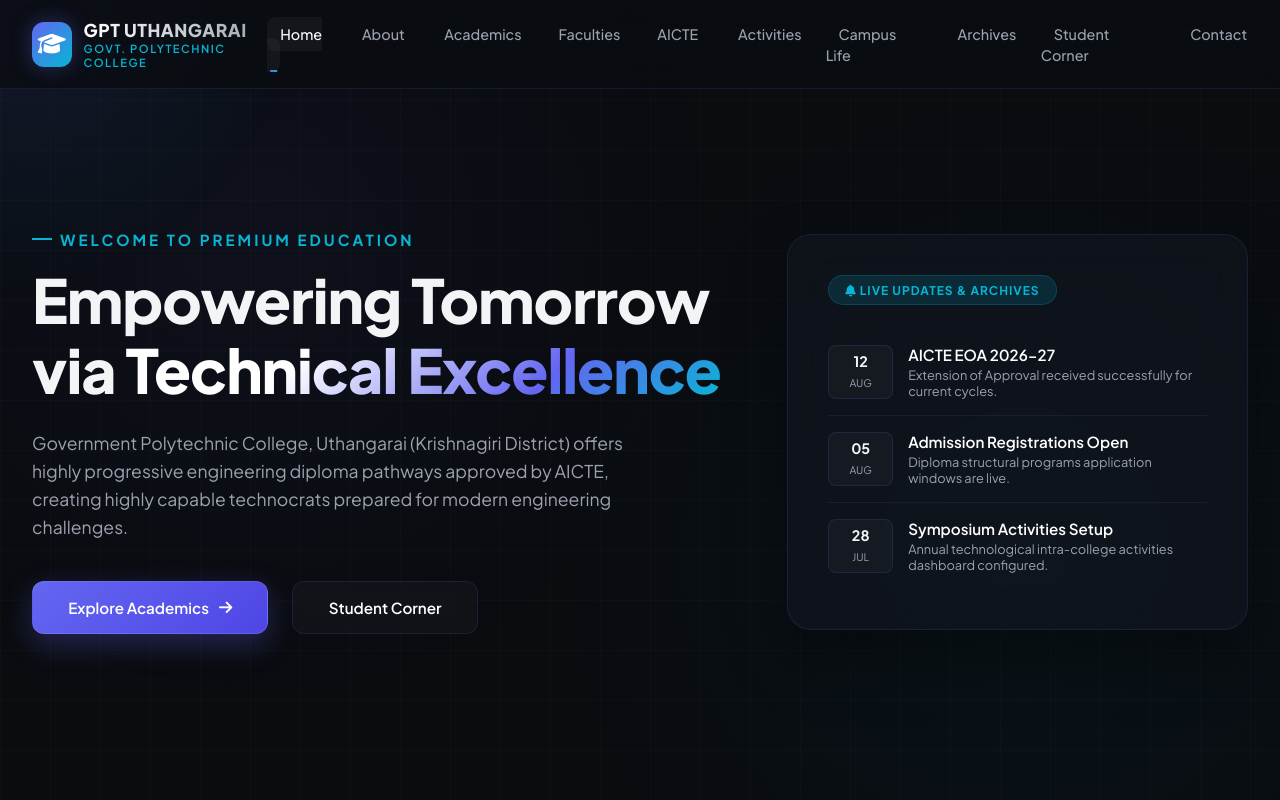
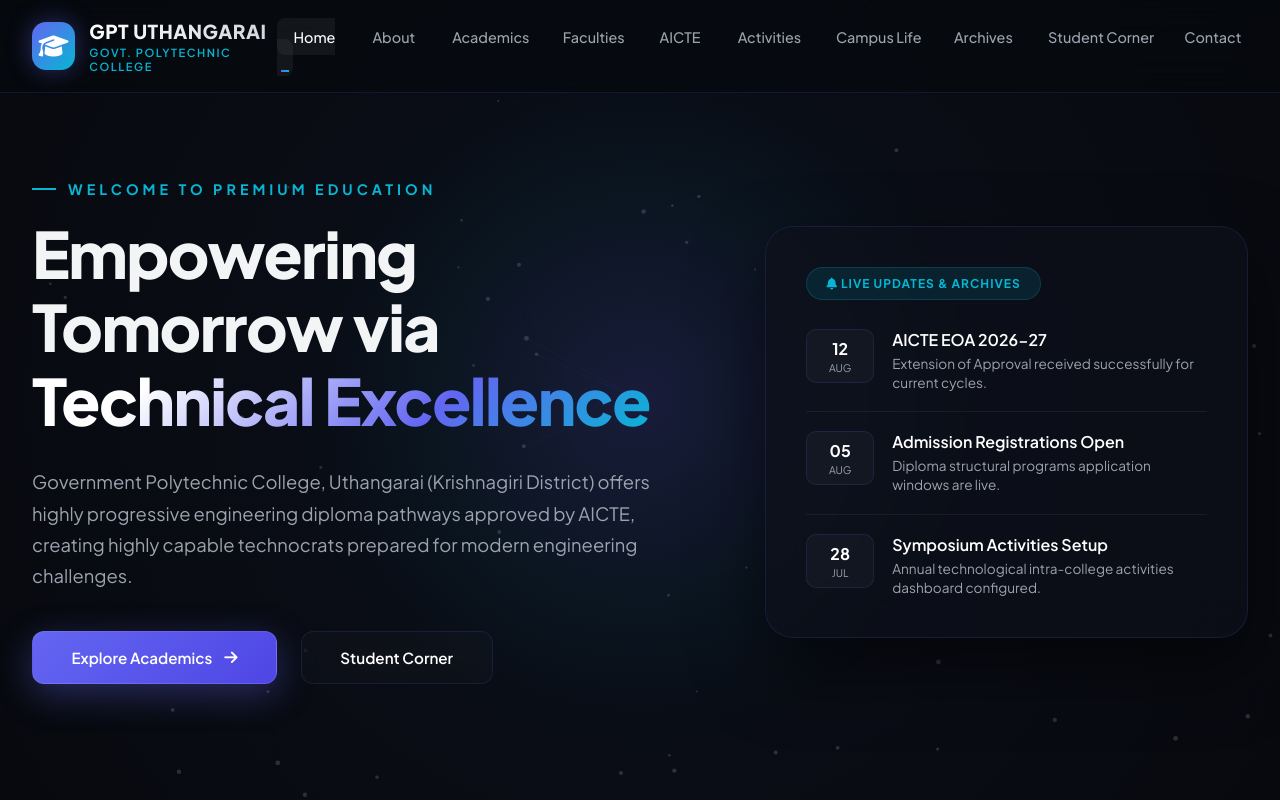
Before and after one commit to thruxx29-create/college-website, a plain HTML site: page index.html in a window 1280 px wide. Shown: the top 800 px of the page. Drawn offline with Linux system fonts and the light colour scheme.

Commit message:
Update index.html

```diff
--- a/index.html
+++ b/index.html
@@ -6,16 +6,16 @@
     <title>Government Polytechnic College, Uthangarai</title>
     <link href="https://fonts.googleapis.com/css2?family=Plus+Jakarta+Sans:wght@300;400;500;600;700;800&display=swap" rel="stylesheet">
     <link rel="stylesheet" href="https://cdnjs.cloudflare.com/ajax/libs/font-awesome/6.4.0/css/all.min.css">
-
     <style>
     /* --- DESIGN SYSTEM & CSS VARIABLES --- */
     :root {
-            --bg-dark: #0a0c10;
-            --bg-card: rgba(18, 22, 32, 0.65);
+        --bg-dark: #07090e;
+        --bg-card: rgba(13, 17, 26, 0.7);
         --border-glow: rgba(99, 102, 241, 0.15);
         --primary: #6366f1; /* Royal Indigo */
-            --primary-glow: rgba(99, 102, 241, 0.35);
+        --primary-glow: rgba(99, 102, 241, 0.4);
         --secondary: #06b6d4; /* Cyber Cyan */
+        --secondary-glow: rgba(6, 182, 212, 0.3);
         --text-main: #f3f4f6;
         --text-muted: #9ca3af;
         --font-main: 'Plus Jakarta Sans', sans-serif;
@@ -38,45 +38,31 @@
         position: relative;
     }
 
-        /* --- HIGH-LEVEL INTERACTIVE MOUSE BACKGROUND --- */
-        .bg-canvas {
+    /* --- ADVANCED BACKGROUND CANVAS --- */
+    #bgCanvas {
         position: fixed;
         top: 0;
         left: 0;
         width: 100vw;
         height: 100vh;
         z-index: -2;
-            background:
-                radial-gradient(circle at 20% 30%, rgba(99, 102, 241, 0.05) 0%, transparent 40%),
-                radial-gradient(circle at 80% 70%, rgba(6, 182, 212, 0.05) 0%, transparent 40%);
-        }
-
-        /* Animated Grid Overlay */
-        .bg-grid {
-            position: fixed;
-            top: 0;
-            left: 0;
-            width: 100%;
-            height: 100%;
-            background-image:
-                linear-gradient(rgba(255, 255, 255, 0.02) 1px, transparent 1px),
-                linear-gradient(90deg, rgba(255, 255, 255, 0.02) 1px, transparent 1px);
-            background-size: 50px 50px;
-            z-index: -1;
-            pointer-events: none;
+        background: radial-gradient(circle at 50% 50%, #0c101b 0%, var(--bg-dark) 100%);
     }
 
     /* Interactive Mouse Glow Element */
     .mouse-glow {
         position: fixed;
-            width: 600px;
-            height: 600px;
-            background: radial-gradient(circle, rgba(99, 102, 241, 0.12) 0%, rgba(6, 182, 212, 0.03) 50%, transparent 70%);
+        width: 700px;
+        height: 700px;
+        background: radial-gradient(circle, rgba(99, 102, 241, 0.15) 0%, rgba(6, 182, 212, 0.04) 45%, transparent 70%);
         border-radius: 50%;
         pointer-events: none;
         z-index: -1;
+        left: 0;
+        top: 0;
         transform: translate(-50%, -50%);
-            transition: transform 0.1s ease-out;
+        will-change: transform;
+        transition: transform 0.15s cubic-bezier(0.25, 1, 0.5, 1);
     }
 
     /* --- GLASSMORPHISM HEADER & NAVIGATION --- */
@@ -86,9 +72,9 @@
         left: 0;
         width: 100%;
         z-index: 1000;
-            background: rgba(10, 12, 16, 0.75);
-            backdrop-filter: blur(16px);
-            -webkit-backdrop-filter: blur(16px);
+        background: rgba(7, 9, 14, 0.7);
+        backdrop-filter: blur(20px);
+        -webkit-backdrop-filter: blur(20px);
         border-bottom: 1px solid var(--border-glow);
     }
 
@@ -104,27 +90,27 @@
     .logo-block {
         display: flex;
         align-items: center;
-            gap: 12px;
+        gap: 14px;
     }
 
     .logo-icon {
-            width: 45px;
-            height: 45px;
+        width: 48px;
+        height: 48px;
         background: linear-gradient(135deg, var(--primary), var(--secondary));
-            border-radius: 12px;
+        border-radius: 14px;
         display: flex;
         align-items: center;
         justify-content: center;
-            font-size: 1.4rem;
+        font-size: 1.5rem;
         color: #fff;
-            box-shadow: 0 0 20px var(--primary-glow);
+        box-shadow: 0 0 25px var(--primary-glow);
     }
 
     .logo-text h1 {
-            font-size: 1.1rem;
+        font-size: 1.2rem;
         font-weight: 800;
         letter-spacing: 0.5px;
-            background: linear-gradient(to right, #fff, var(--text-muted));
+        background: linear-gradient(to right, #fff, #d1d5db);
         -webkit-background-clip: text;
         -webkit-text-fill-color: transparent;
     }
@@ -135,13 +121,14 @@
         text-transform: uppercase;
         letter-spacing: 1.5px;
         font-weight: 600;
+        margin-top: 2px;
     }
 
-        /* Responsive Navigation Menu */
+    /* Navigation Menu */
     .nav-menu {
         display: flex;
         list-style: none;
-            gap: 1.5rem;
+        gap: 0.8rem;
     }
 
     .nav-link {
@@ -150,20 +137,20 @@
         font-size: 0.9rem;
         font-weight: 500;
         transition: var(--transition);
-            padding: 0.5rem 0.8rem;
+        padding: 0.6rem 1rem;
         border-radius: 8px;
         position: relative;
     }
 
     .nav-link:hover, .nav-link.active {
         color: #fff;
-            background: rgba(255, 255, 255, 0.04);
+        background: rgba(255, 255, 255, 0.05);
     }
 
     .nav-link::after {
         content: '';
         position: absolute;
-            bottom: 0;
+        bottom: 4px;
         left: 50%;
         width: 0;
         height: 2px;
@@ -173,10 +160,10 @@
     }
 
     .nav-link:hover::after, .nav-link.active::after {
-            width: 60%;
+        width: 50%;
     }
 
-        /* --- HERO HERO SECTION --- */
+    /* --- HERO SECTION --- */
     .hero {
         min-height: 100vh;
         display: flex;
@@ -188,61 +175,61 @@
 
     .hero-grid {
         display: grid;
-            grid-template-columns: 1.2fr 0.8fr;
-            gap: 4rem;
+        grid-template-columns: 1.15fr 0.85fr;
+        gap: 5rem;
         align-items: center;
     }
 
     .hero-content h2 {
-            font-size: 0.95rem;
+        font-size: 0.9rem;
         text-transform: uppercase;
-            letter-spacing: 3px;
+        letter-spacing: 4px;
         color: var(--secondary);
-            margin-bottom: 1rem;
+        margin-bottom: 1.2rem;
         font-weight: 700;
         display: flex;
         align-items: center;
-            gap: 8px;
+        gap: 12px;
     }
 
     .hero-content h2::before {
         content: '';
-            width: 20px;
+        width: 24px;
         height: 2px;
         background: var(--secondary);
         display: inline-block;
     }
 
     .hero-content h1 {
-            font-size: 3.8rem;
+        font-size: 4rem;
         line-height: 1.15;
         font-weight: 800;
-            margin-bottom: 1.5rem;
-            letter-spacing: -1px;
+        margin-bottom: 1.8rem;
+        letter-spacing: -1.5px;
     }
 
     .hero-content h1 span {
-            background: linear-gradient(135deg, #fff 30%, var(--primary) 70%, var(--secondary));
+        background: linear-gradient(135deg, #fff 20%, var(--primary) 65%, var(--secondary));
         -webkit-background-clip: text;
         -webkit-text-fill-color: transparent;
     }
 
     .hero-content p {
         color: var(--text-muted);
-            font-size: 1.1rem;
-            line-height: 1.6;
+        font-size: 1.15rem;
+        line-height: 1.7;
         margin-bottom: 2.5rem;
-            max-width: 600px;
+        max-width: 620px;
     }
 
-        /* Interactive Buttons */
+    /* Buttons */
     .btn-group {
         display: flex;
         gap: 1.5rem;
     }
 
     .btn {
-            padding: 1rem 2.2rem;
+        padding: 1rem 2.4rem;
         border-radius: 12px;
         font-size: 0.95rem;
         font-weight: 600;
@@ -251,35 +238,35 @@
         cursor: pointer;
         display: inline-flex;
         align-items: center;
-            gap: 10px;
+        gap: 12px;
     }
 
     .btn-primary {
         background: linear-gradient(135deg, var(--primary), #4f46e5);
         color: #fff;
-            box-shadow: 0 10px 30px rgba(99, 102, 241, 0.3);
+        box-shadow: 0 10px 35px rgba(99, 102, 241, 0.35);
         border: 1px solid rgba(255, 255, 255, 0.1);
     }
 
     .btn-primary:hover {
-            transform: translateY(-3px);
-            box-shadow: 0 15px 35px rgba(99, 102, 241, 0.5);
+        transform: translateY(-4px);
+        box-shadow: 0 15px 40px rgba(99, 102, 241, 0.55);
     }
 
     .btn-secondary {
-            background: rgba(255, 255, 255, 0.03);
+        background: rgba(255, 255, 255, 0.02);
         color: #fff;
         border: 1px solid var(--border-glow);
         backdrop-filter: blur(10px);
     }
 
     .btn-secondary:hover {
-            background: rgba(255, 255, 255, 0.08);
-            border-color: rgba(255, 255, 255, 0.3);
-            transform: translateY(-3px);
+        background: rgba(255, 255, 255, 0.06);
+        border-color: rgba(255, 255, 255, 0.25);
+        transform: translateY(-4px);
     }
 
-        /* Interactive Visual Dashboard Widget */
+    /* Visual Dashboard Widget */
     .hero-graphic {
         position: relative;
     }
@@ -287,31 +274,32 @@
     .glass-card {
         background: var(--bg-card);
         border: 1px solid var(--border-glow);
-            backdrop-filter: blur(20px);
-            -webkit-backdrop-filter: blur(20px);
-            border-radius: 24px;
+        backdrop-filter: blur(24px);
+        -webkit-backdrop-filter: blur(24px);
+        border-radius: 28px;
         padding: 2.5rem;
         position: relative;
-            box-shadow: 0 30px 60px rgba(0, 0, 0, 0.4);
+        box-shadow: 0 30px 70px rgba(0, 0, 0, 0.5);
         transition: var(--transition);
     }
 
     .glass-card:hover {
-            border-color: rgba(99, 102, 241, 0.3);
-            transform: scale(1.02) rotate(1deg);
+        border-color: rgba(99, 102, 241, 0.35);
+        transform: scale(1.03) translateY(-5px);
+        box-shadow: 0 35px 80px rgba(99, 102, 241, 0.15);
     }
 
     .notice-badge {
-            background: rgba(6, 182, 212, 0.15);
+        background: rgba(6, 182, 212, 0.12);
         color: var(--secondary);
-            padding: 0.4rem 1rem;
+        padding: 0.5rem 1.2rem;
         border-radius: 50px;
         font-size: 0.75rem;
         font-weight: 700;
         letter-spacing: 1px;
         text-transform: uppercase;
         display: inline-block;
-            margin-bottom: 1.5rem;
+        margin-bottom: 1.8rem;
         border: 1px solid rgba(6, 182, 212, 0.2);
     }
 
@@ -320,58 +308,73 @@
     }
 
     .notice-item {
-            padding: 1rem 0;
-            border-bottom: 1px solid rgba(255, 255, 255, 0.05);
+        padding: 1.2rem 0;
+        border-bottom: 1px solid rgba(255, 255, 255, 0.06);
         display: flex;
-            gap: 15px;
+        gap: 18px;
         align-items: flex-start;
+        transition: var(--transition);
+    }
+
+    .notice-item:hover {
+        transform: translateX(5px);
     }
 
     .notice-item:last-child {
         border-bottom: none;
+        padding-bottom: 0;
+    }
+
+    .notice-item:first-child {
+        padding-top: 0;
     }
 
     .notice-date {
         background: rgba(255, 255, 255, 0.03);
         border: 1px solid var(--border-glow);
-            padding: 0.4rem 0.8rem;
-            border-radius: 8px;
+        padding: 0.5rem 0.8rem;
+        border-radius: 10px;
         text-align: center;
-            min-width: 65px;
+        min-width: 68px;
     }
 
     .notice-date span {
         display: block;
-            font-size: 0.9rem;
+        font-size: 1rem;
         font-weight: 700;
+        color: #fff;
     }
 
     .notice-date small {
+        display: block;
         font-size: 0.65rem;
         color: var(--text-muted);
         text-transform: uppercase;
+        margin-top: 2px;
     }
 
     .notice-text h3 {
-            font-size: 0.95rem;
+        font-size: 1rem;
         font-weight: 600;
-            margin-bottom: 3px;
+        margin-bottom: 4px;
         color: #fff;
     }
 
     .notice-text p {
-            font-size: 0.8rem;
+        font-size: 0.85rem;
         color: var(--text-muted);
+        line-height: 1.4;
     }
 
     /* --- QUICK METRICS --- */
     .metrics-bar {
-            background: rgba(18, 22, 32, 0.4);
-            border-y: 1px solid var(--border-glow);
-            backdrop-filter: blur(10px);
+        background: rgba(10, 12, 16, 0.5);
+        backdrop-filter: blur(15px);
+        -webkit-backdrop-filter: blur(15px);
         border-top: 1px solid var(--border-glow);
         border-bottom: 1px solid var(--border-glow);
-            padding: 2.5rem 0;
+        padding: 3rem 0;
+        position: relative;
     }
 
     .metrics-container {
@@ -379,56 +382,57 @@
         margin: 0 auto;
         display: grid;
         grid-template-columns: repeat(4, 1fr);
-            gap: 2rem;
+        gap: 2.5rem;
         padding: 0 2rem;
         text-align: center;
     }
 
     .metric-item h2 {
-            font-size: 2.5rem;
+        font-size: 2.8rem;
         font-weight: 800;
         background: linear-gradient(135deg, #fff, var(--secondary));
         -webkit-background-clip: text;
         -webkit-text-fill-color: transparent;
-            margin-bottom: 5px;
+        margin-bottom: 6px;
     }
 
     .metric-item p {
         font-size: 0.85rem;
         color: var(--text-muted);
         text-transform: uppercase;
-            letter-spacing: 1px;
+        letter-spacing: 1.5px;
+        font-weight: 600;
     }
 
     /* --- RESPONSIVE BREAKPOINT --- */
     @media (max-width: 1024px) {
         .hero-grid {
             grid-template-columns: 1fr;
-                gap: 3rem;
+            gap: 4rem;
         }
         .hero h1 {
-                font-size: 2.8rem;
+            font-size: 3rem;
         }
         .metrics-container {
             grid-template-columns: repeat(2, 1fr);
+            gap: 3rem;
         }
         .nav-menu {
-                display: none; /* Can be enhanced further into a mobile burger drawer */
+            display: none;
         }
     }
 </style>
 </head>
 <body>
 
-    <div class="bg-canvas"></div>
-    <div class="bg-grid"></div>
+<canvas id="bgCanvas"></canvas>
 <div class="mouse-glow" id="mouseGlow"></div>
 
 <header>
     <nav class="nav-container">
         <div class="logo-block">
             <div class="logo-icon">
-                    <i class="fa-solid : fa-graduation-cap"></i>
+                <i class="fa-solid fa-graduation-cap"></i>
             </div>
             <div class="logo-text">
                 <h1>GPT UTHANGARAI</h1>
@@ -525,16 +529,136 @@
 </div>
 
 <script>
+    // --- 1. SMOOTH MOUSE MOUSE GLOW TRACKING ---
     const glowElement = document.getElementById('mouseGlow');
+    let mouseX = window.innerWidth / 2;
+    let mouseY = window.innerHeight / 2;
+    let currentX = mouseX;
+    let currentY = mouseY;
 
-        // Dynamic fluid tracking of mouse coordinates across the UI viewport
     window.addEventListener('mousemove', (e) => {
-            const xCoord = e.clientX;
-            const yCoord = e.clientY;
+        mouseX = e.clientX;
+        mouseY = e.clientY;
+    });
 
-            // Updates positioning smoothly utilizing GPU accelerations via translation
-            glowElement.style.transform = `translate(${xCoord}px, ${yCoord}px) translate(-50%, -50%)`;
-        });
+    // Inertial spring rendering loops for the glow
+    function animateGlow() {
+        const ease = 0.08; // Lower value means smoother/slower catchup
+        currentX += (mouseX - currentX) * ease;
+        currentY += (mouseY - currentY) * ease;
+
+        glowElement.style.transform = `translate3d(${currentX}px, ${currentY}px, 0) translate(-50%, -50%)`;
+        requestAnimationFrame(animateGlow);
+    }
+    animateGlow();
+
+
+    // --- 2. DYNAMIC INTERACTIVE INTERACTIVE CANVAS BACKGROUND ---
+    const canvas = document.getElementById('bgCanvas');
+    const ctx = canvas.getContext('2d');
+
+    let particles = [];
+    const maxParticles = 65;
+    const connectionRadius = 130;
+
+    function resizeCanvas() {
+        canvas.width = window.innerWidth;
+        canvas.height = window.innerHeight;
+    }
+    window.addEventListener('resize', resizeCanvas);
+    resizeCanvas();
+
+    // Particle Object Scheme
+    class Particle {
+        constructor() {
+            this.reset();
+        }
+        reset() {
+            this.x = Math.random() * canvas.width;
+            this.y = Math.random() * canvas.height;
+            this.vx = (Math.random() - 0.5) * 0.4;
+            this.vy = (Math.random() - 0.5) * 0.4;
+            this.radius = Math.random() * 1.5 + 1;
+        }
+        update() {
+            this.x += this.vx;
+            this.y += this.vy;
+
+            // Bounce check boundaries
+            if (this.x < 0 || this.x > canvas.width) this.vx *= -1;
+            if (this.y < 0 || this.y > canvas.height) this.vy *= -1;
+        }
+        draw() {
+            ctx.beginPath();
+            ctx.arc(this.x, this.y, this.radius, 0, Math.PI * 2);
+            ctx.fillStyle = 'rgba(255, 255, 255, 0.15)';
+            ctx.fill();
+        }
+    }
+
+    // Seed matrix setup
+    for (let i = 0; i < maxParticles; i++) {
+        particles.push(new Particle());
+    }
+
+    // Engine Loop
+    function renderMatrixFrame() {
+        ctx.clearRect(0, 0, canvas.width, canvas.height);
+
+        // Draw CSS Grid alternative manually onto Canvas with subtle performance ratios
+        ctx.strokeStyle = 'rgba(255, 255, 255, 0.01)';
+        ctx.lineWidth = 1;
+        const gridGap = 60;
+        for(let x=0; x<canvas.width; x+=gridGap){
+            ctx.beginPath(); ctx.moveTo(x, 0); ctx.lineTo(x, canvas.height); ctx.stroke();
+        }
+        for(let y=0; y<canvas.height; y+=gridGap){
+            ctx.beginPath(); ctx.moveTo(0, y); ctx.lineTo(canvas.width, y); ctx.stroke();
+        }
+
+        // Processing points and building proximity webs
+        for (let i = 0; i < particles.length; i++) {
+            const p1 = particles[i];
+            p1.update();
+            p1.draw();
+
+            // Link with active cursor location coordinates
+            const dxMouse = p1.x - mouseX;
+            const dyMouse = p1.y - mouseY;
+            const distMouse = Math.sqrt(dxMouse * dxMouse + dyMouse * dyMouse);
+
+            if (distMouse < 200) {
+                const alpha = (1 - distMouse / 200) * 0.15;
+                ctx.strokeStyle = `rgba(6, 182, 212, ${alpha})`;
+                ctx.lineWidth = 0.8;
+                ctx.beginPath();
+                ctx.moveTo(p1.x, p1.y);
+                ctx.lineTo(mouseX, mouseY);
+                ctx.stroke();
+            }
+
+            // Link vector nodes to adjacent nodes
+            for (let j = i + 1; j < particles.length; j++) {
+                const p2 = particles[j];
+                const dx = p1.x - p2.x;
+                const dy = p1.y - p2.y;
+                const distance = Math.sqrt(dx * dx + dy * dy);
+
+                if (distance < connectionRadius) {
+                    const alpha = (1 - distance / connectionRadius) * 0.08;
+                    ctx.strokeStyle = `rgba(99, 102, 241, ${alpha})`;
+                    ctx.lineWidth = 0.5;
+                    ctx.beginPath();
+                    ctx.moveTo(p1.x, p1.y);
+                    ctx.lineTo(p2.x, p2.y);
+                    ctx.stroke();
+                }
+            }
+        }
+        requestAnimationFrame(renderMatrixFrame);
+    }
+    renderMatrixFrame();
 </script>
+
 </body>
 </html>
```
Lines whose indentation alone changed are shown as unchanged.
